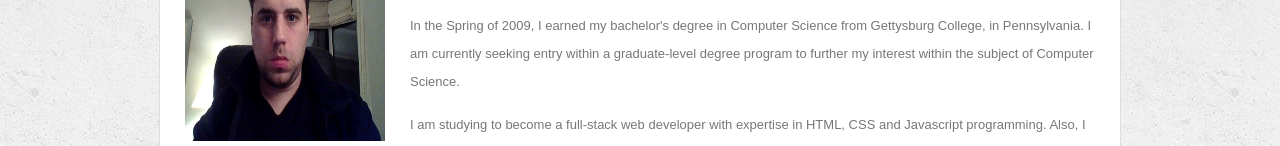
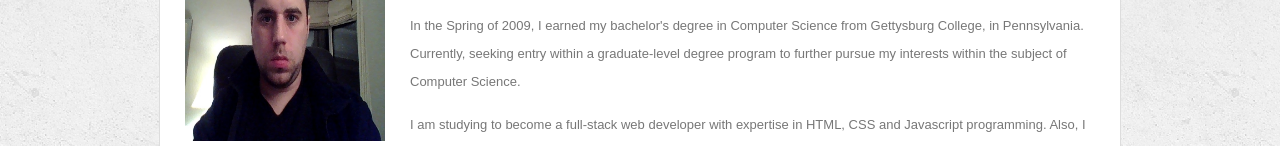
Before and after one commit to tjtrebat/Responsive-Portfolio, a plain HTML site: page index.html in a window 1280 px wide. Shown: the part 265-411 px from the top of the page. Drawn offline with Linux system fonts and the light colour scheme.

Commit message:
Updated bio.

```diff
--- a/index.html
+++ b/index.html
@@ -36,8 +36,8 @@
                 spare time, I enjoy playing golf, taking walks around the city, reading and watching television.</p>
             <p>In the Spring of 2009, I earned my bachelor's degree in Computer Science from Gettysburg College, in
                 Pennsylvania.
-                I am currently seeking entry within a graduate-level degree program to further my
-                interest within
+                Currently, seeking entry within a graduate-level degree program to further pursue my
+                interests within
                 the subject of Computer Science.</p>
             <p>
                 I am studying to become a full-stack web developer with expertise in
```
